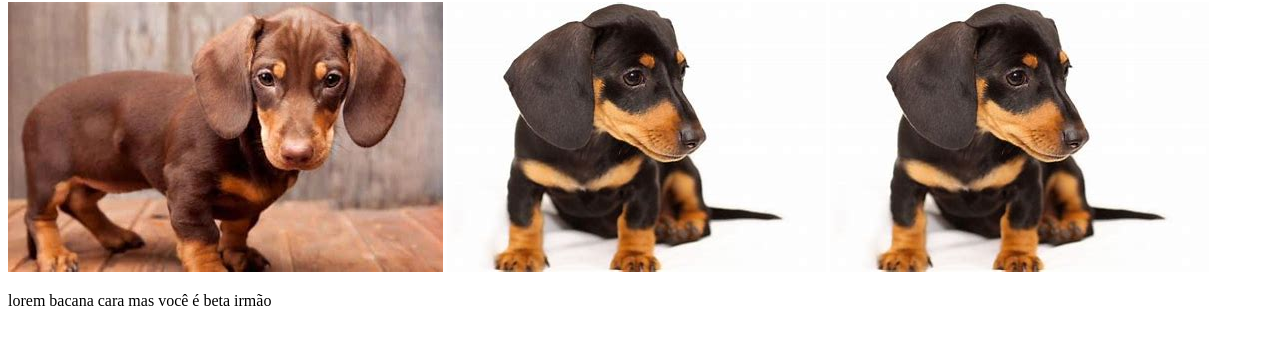
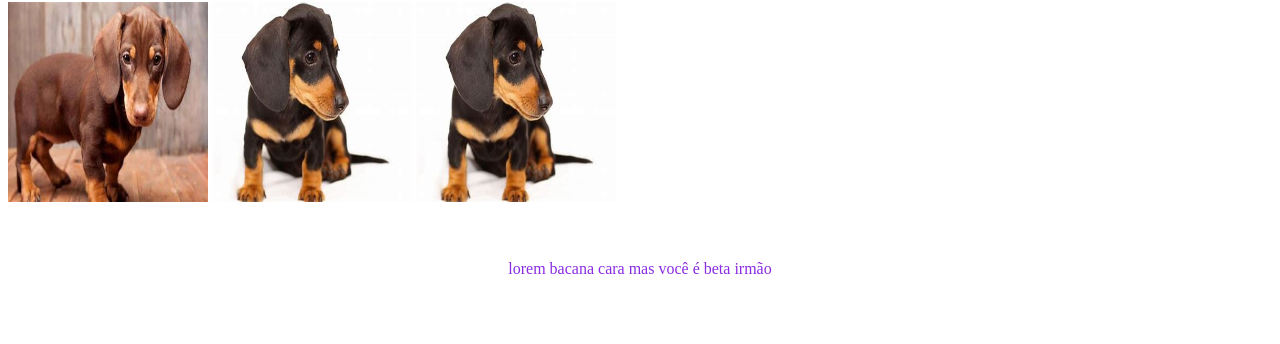
Before and after one commit to jose-santos398/aulasdwI, a plain HTML site: page index.html in a window 1280 px wide. Shown: the part 78-422 px from the top of the page. Drawn offline with Linux system fonts and the light colour scheme.

Commit message:
resolução do problema de código

```diff
--- a/index.html
+++ b/index.html
@@ -4,7 +4,7 @@
     <meta charset="UTF-8">
     <meta name="viewport" content="width=device-width, initial-scale=1.0">
     <title>site modelo</title>
-    <link rel="styleheet" href="style/estilo.css">
+    <link rel="stylesheet" href="style/estilo.css">
 </head>
 <body>
 
```
